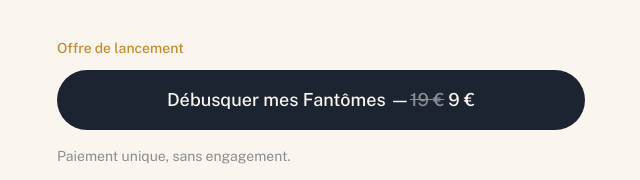
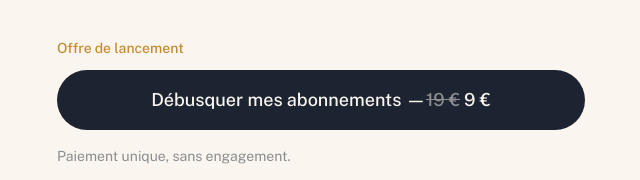
Before and after one commit to tvrn-21/Fantomes-, a Next.js app in the folder fantomes/: page / in a window 1280 px wide. Shown: the part 1281-1461 px from the top of the page, without its empty margins (319-959 px from the left). Built offline with nearby package versions, Linux system fonts and the light colour scheme.

Commit message:
Update page.tsx

```diff
--- a/fantomes/app/page.tsx
+++ b/fantomes/app/page.tsx
@@ -63,7 +63,7 @@ export default function Home({
           href="/api/checkout"
           className="inline-flex items-center justify-center rounded-full bg-ink text-cream font-medium text-lg px-8 py-4 hover:bg-ink/85 transition-colors w-full sm:w-auto"
         >
-          Débusquer mes Fantômes —{" "}
+          Débusquer mes abonnements —{" "}
           <span className="line-through opacity-50 mr-1">19 €</span> 9&nbsp;€
         </a>
         <p className="mt-4 text-sm text-ink/50">
```
